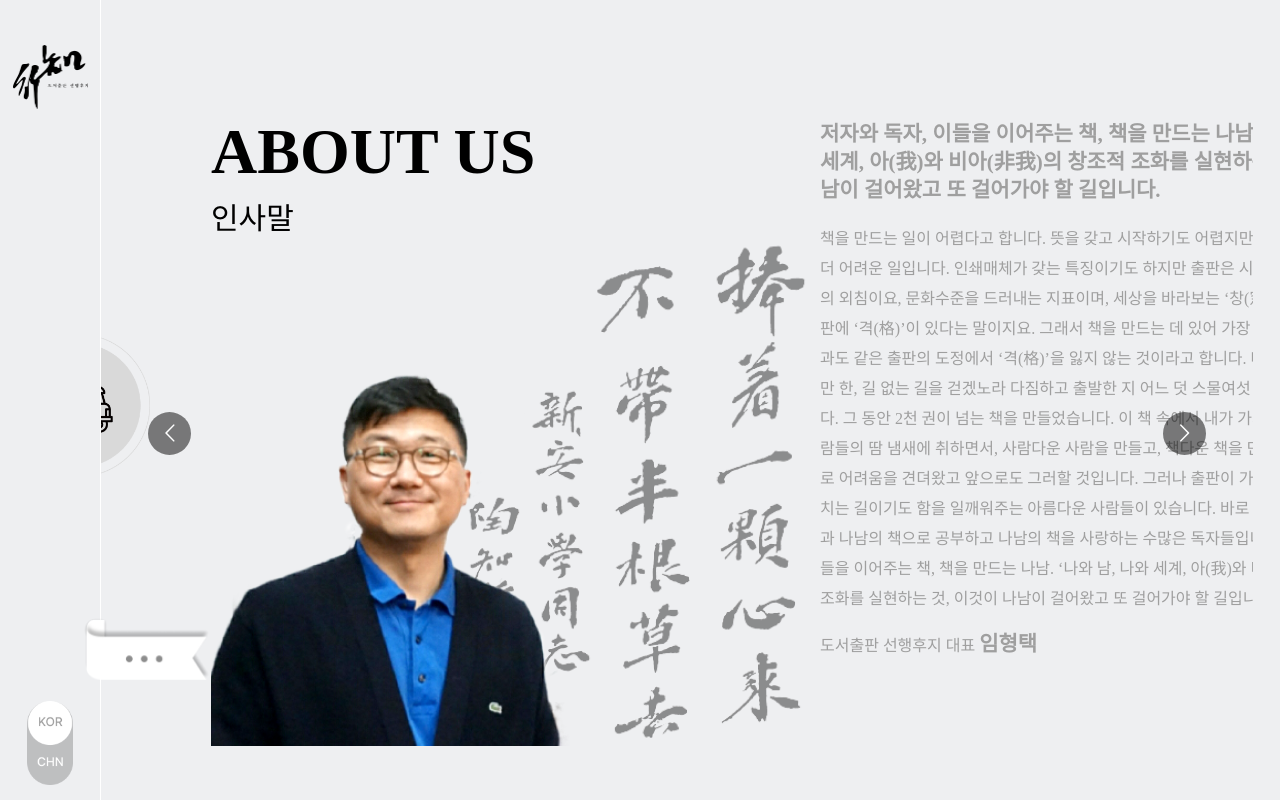
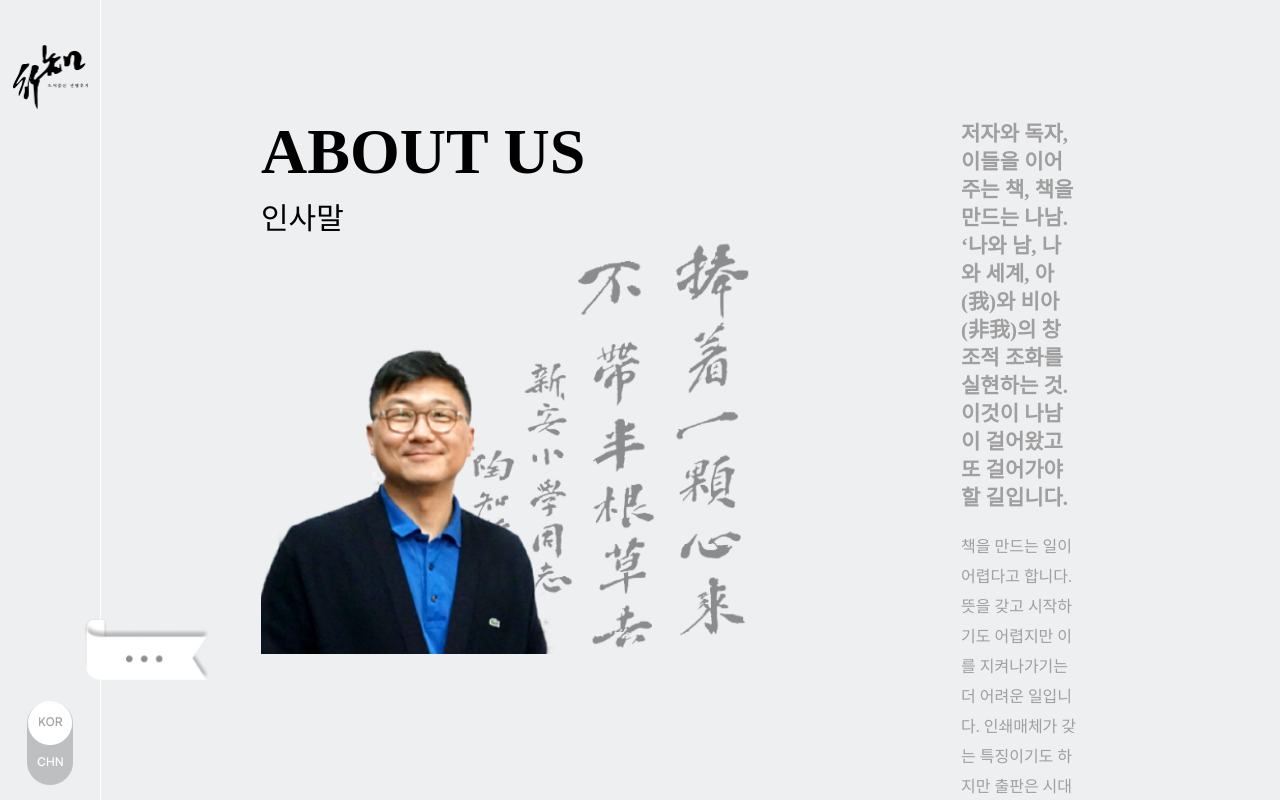
Before and after one commit to seongminjung/shhj, a React (Create React App) app: page /about in a window 1280 px wide. Shown: the top 802 px of the page. Built offline with nearby package versions, Linux system fonts and the light colour scheme; no server answers; a web font is replaced by a local one.

Commit message:
Fix about page error

```diff
--- a/src/css/about.css
+++ b/src/css/about.css
@@ -1,3 +1,3 @@
 .a-carousel {
-  width: calc(100vw - 10vw);
+  width: calc(100vw - 15vw);
 }
--- a/src/css/about1.css
+++ b/src/css/about1.css
@@ -11,11 +11,22 @@
   font-size: 64px;
   font-weight: 700;
   text-transform: uppercase;
+  margin-left: 50px;
 }
 
 .a1-subtitle {
   font-size: 30px;
   margin-top: 20px;
+  margin-left: 50px;
+}
+
+.a1-img {
+  margin-left: 50px;
+  width: 500px;
+}
+
+.a1-right {
+  margin-left: 200px;
 }
 
 .a1-sectiontitle {
--- a/src/css/about2.css
+++ b/src/css/about2.css
@@ -1,18 +1,14 @@
-.a2-flex {
-  display: flex;
-  margin-top: 50px;
-  gap: 20px;
-}
-
 .a2-title {
   font-size: 64px;
   font-weight: 700;
   text-transform: uppercase;
+  margin-left: 50px;
 }
 
 .a2-subtitle {
   font-size: 30px;
   margin-top: 20px;
+  margin-left: 50px;
 }
 
 .a2-process {
@@ -21,7 +17,5 @@
 }
 
 .a2-process img {
-  width: 1000px;
-  object-fit: cover;
-  object-position: center;
+  width: 80%;
 }
--- a/src/css/app.css
+++ b/src/css/app.css
@@ -23,7 +23,6 @@
 }
 
 .container {
-  width: calc(100vw - 7.6vw);
   margin: 120px 110px;
 }
 
--- a/src/routes/About.js
+++ b/src/routes/About.js
@@ -35,7 +35,7 @@ const About = () => {
           draggable={false}
           infinite={true}
           // arrows={false}
-          showDots={true}
+          showDots={false}
           autoPlay={false}
           // autoPlaySpeed={3000}
           renderButtonGroupOutside={true}
```
